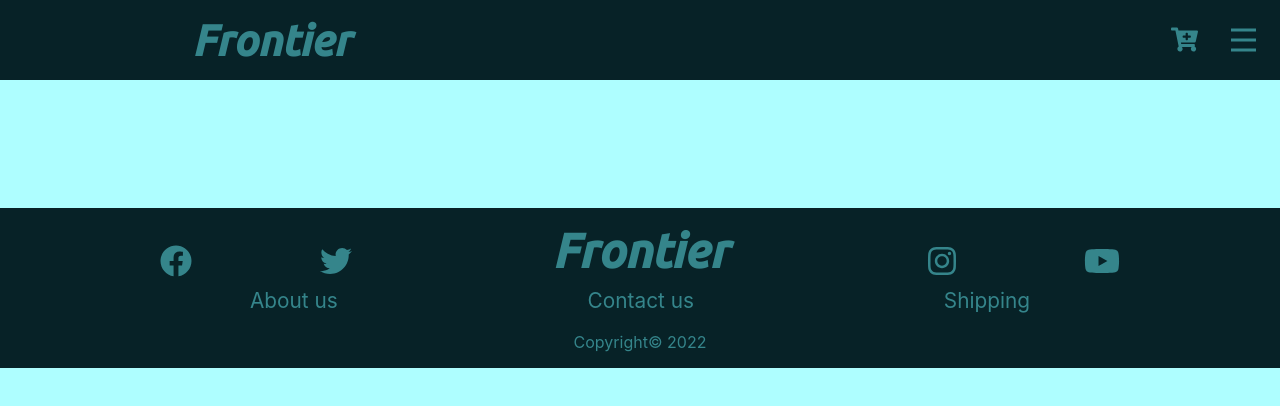
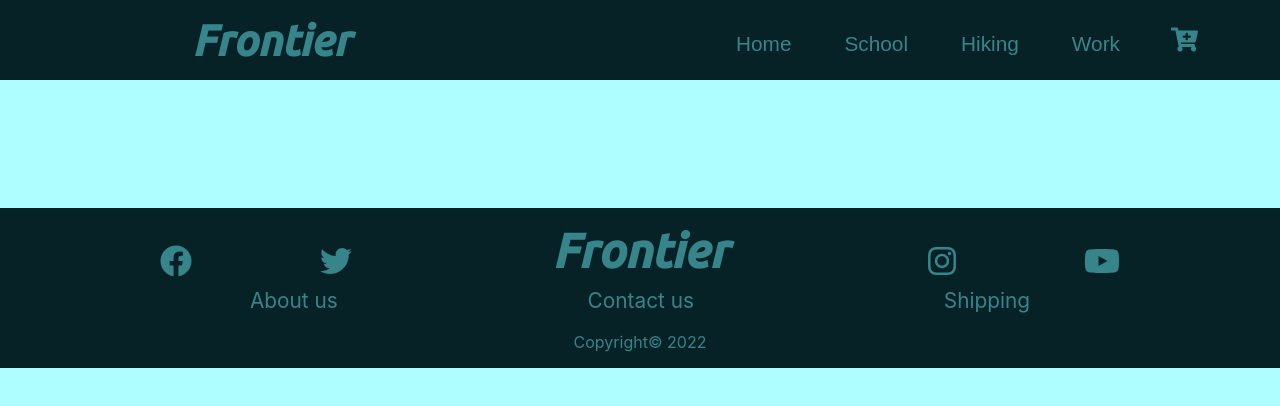
Before and after one commit to 5amonis7/ecommerce, a React (Create React App) app: page / in a window 1280 px wide. Shown: the top 406 px of the page. Built offline with nearby package versions, Linux system fonts and the light colour scheme; a web font is replaced by a local one.

Commit message:
updated Navbar

```diff
--- a/src/components/nav/nav.js
+++ b/src/components/nav/nav.js
@@ -9,7 +9,15 @@ const Nav = (props) => {
 
 
   return <div className='nav'>
-            <NavLink to='/ecommerce' className='nav-brand'>Frontier</NavLink>
+            <NavLink to='/ecommerce' id='nav-brand'>Frontier</NavLink>
+
+            <div className='nav-bar'>
+              <NavLink className='nav-bar_link' to='/ecommerce'>Home</NavLink>
+              <NavLink className='nav-bar_link' to='/school'>School</NavLink>
+              <NavLink className='nav-bar_link' to='/hiking'>Hiking</NavLink>
+              <NavLink className='nav-bar_link' to='/work'>Work</NavLink>
+            </div>
+
             <Hamburger state={props.state} onClick={props.onClick} />
             <NavLink to='/cart' className='cart-btn'><span>{props.cartAmount == 0 ? '': props.cartAmount}</span><FontAwesomeIcon icon={faCartPlus} /></NavLink>
         </div>;
--- a/src/components/styles/App.scss
+++ b/src/components/styles/App.scss
@@ -12,6 +12,7 @@
 @import './main/item.scss';
 @import './main/cart.scss';
 @import './responisve.scss';
+@import './nav/links.scss';
 
 *{
     margin: 0;
--- /dev/null
+++ b/src/components/styles/nav/links.scss
@@ -0,0 +1,47 @@
+.nav-bar{
+    display: flex;
+    flex-direction: row;
+    align-items: flex-end;
+    justify-content: space-between;
+    position: absolute;
+    right: 10rem;
+    height: 6rem;
+    width: 30%;
+    visibility: hidden;
+
+    &_link{
+        text-decoration: none;
+        position: relative;
+        color: $secondary;
+        font-family: $secondary-font;
+        font-size: 1.3rem;
+        border-radius: 10px;
+        @include transition-ease;
+        height: 4rem;
+        background-clip: text;
+
+        &:hover{
+
+            &::after{
+                transform: translateY(-10%);
+                background: white;
+            }
+
+        }
+
+        &::after{
+            content: "";
+            position: absolute;
+            left: 0;
+            z-index: -100;
+            background: white;
+            border-radius: 10px;
+            transform: translateY(80%);
+            height: 4rem;
+            width: 100%;
+            height: 100%;
+            @include transition-ease;
+            z-index: -1;
+        }
+    }
+}
--- a/src/components/styles/nav/menu.scss
+++ b/src/components/styles/nav/menu.scss
@@ -36,7 +36,7 @@
         font-weight: bold;
         font-family: $secondary-font;
 
-        &:hover{
+        &:active{
             background: white;
             width: 100%;
             @include transition-ease;
--- a/src/components/styles/nav/nav.scss
+++ b/src/components/styles/nav/nav.scss
@@ -6,8 +6,9 @@
     width: 100%;
     min-height: 5rem;
     z-index: 5;
+    overflow: hidden;
 
-    &-brand{
+    & #nav-brand{
         position: absolute;
         top: 50%;
         transform: translateY(-50%);
--- a/src/components/styles/responisve.scss
+++ b/src/components/styles/responisve.scss
@@ -152,6 +152,18 @@
 
 
 @include media-lg{
+    .menu{
+        display: none;
+    }
+    .hamburger{
+        display: none;
+    }
+    .nav-bar{
+
+        &_link{
+            visibility: visible;
+        }
+    }
     .top{
         display: flex;
         flex-direction: row-reverse;
```
